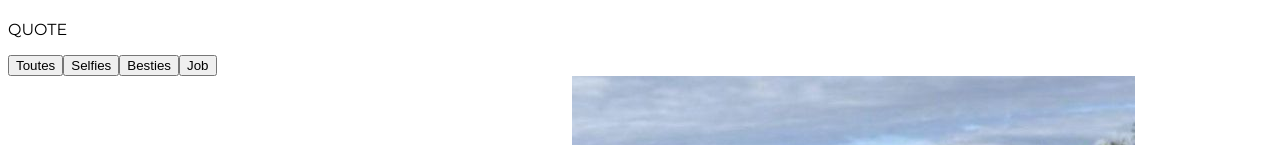
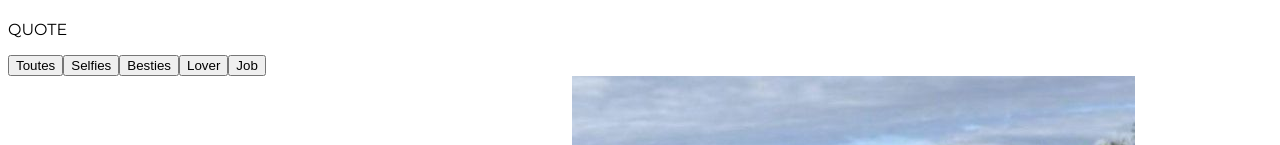
Before and after one commit to axllema/MadelineSmith, a React (Vite) app: page /gallery in a window 1280 px wide. Shown: the part 168-313 px from the top of the page. Built offline with nearby package versions, Linux system fonts and the light colour scheme; a web font is replaced by a local one.

Commit message:
add of a LOVER category + psosiblity of no photos showing up when null

```diff
--- a/src/components/photosfilter.jsx
+++ b/src/components/photosfilter.jsx
@@ -15,7 +15,7 @@ const PhotosFilter = () => {
     const [photos] = useState(initialPhotos);
     const [filter, setFilter] = useState('all');
 
-    const filteredPhotos = photos.filter(photo => filter === 'all' || photo.category === filter);
+    const filteredPhotos = photos.filter(photo => filter === 'all' || (filter !== 'null' && photo.category === filter));
 
     return (
         <div>
@@ -23,9 +23,9 @@ const PhotosFilter = () => {
             <button onClick={() => setFilter('all')}>Toutes</button>
             <button onClick={() => setFilter('selfie')}>Selfies</button>
             <button onClick={() => setFilter('bestie')}>Besties</button>
+            <button onClick={() => setFilter('null')}>Lover</button>
             <button onClick={() => setFilter('job')}>Job</button>
         </div>
-
         <div>
             {filteredPhotos.map(photo => (
             <img key={photo.id} src={photo.src} alt={photo.category} />
```
Lines whose indentation alone changed are shown as unchanged.
